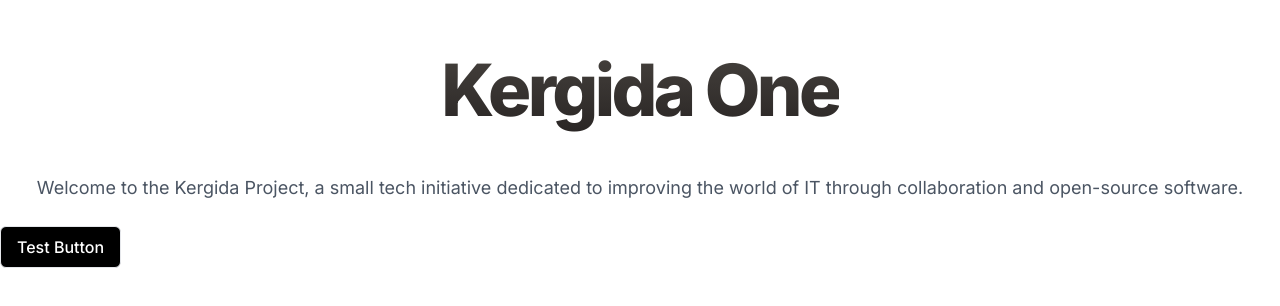
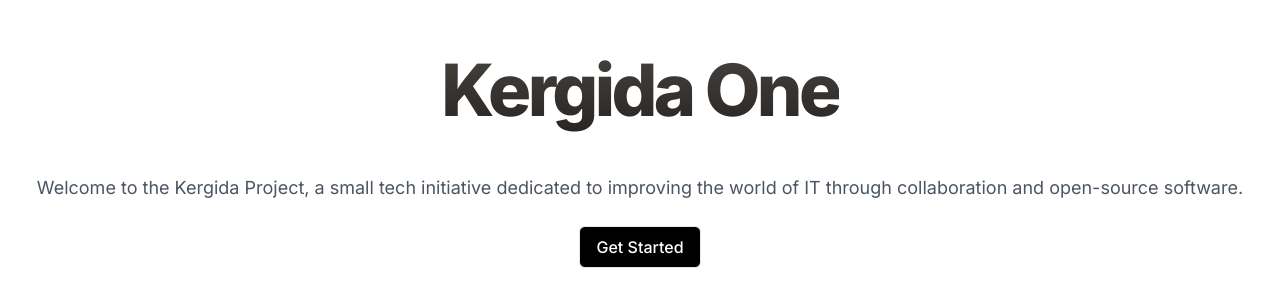
Before and after one commit to Kergida-Project/static-website, a Next.js app: page / in a window 1280 px wide. Shown: the part 266-572 px from the top of the page. Built offline with nearby package versions, Linux system fonts and the light colour scheme.

Commit message:
Get Started button added.

```diff
--- a/app/page.tsx
+++ b/app/page.tsx
@@ -22,8 +22,8 @@ export default function Home() {
           </p>
         </div>
 
-        <div className='mt-6'>
-          <Button variant='primary'>Test Button</Button>
+        <div className='flex mt-6 justify-center'>
+          <Button variant='primary' shadow='sm'>Get Started</Button>
         </div>
 
         <div className="invisible flex justify-center pt-10">
```
